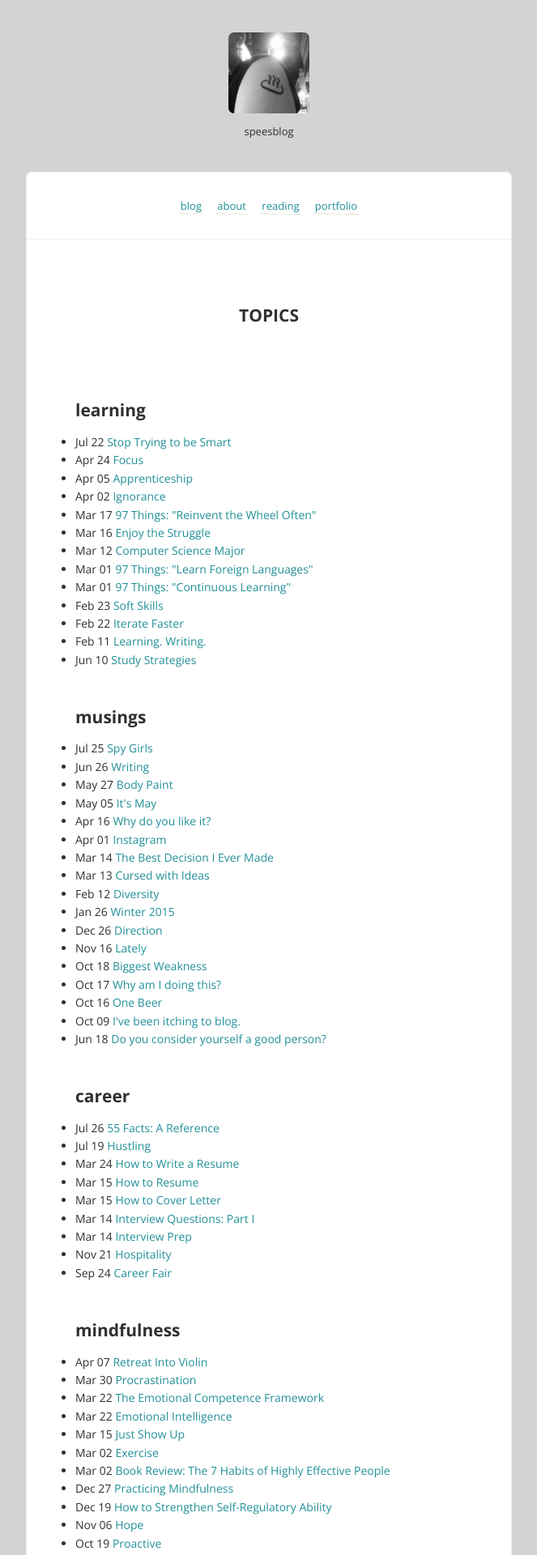
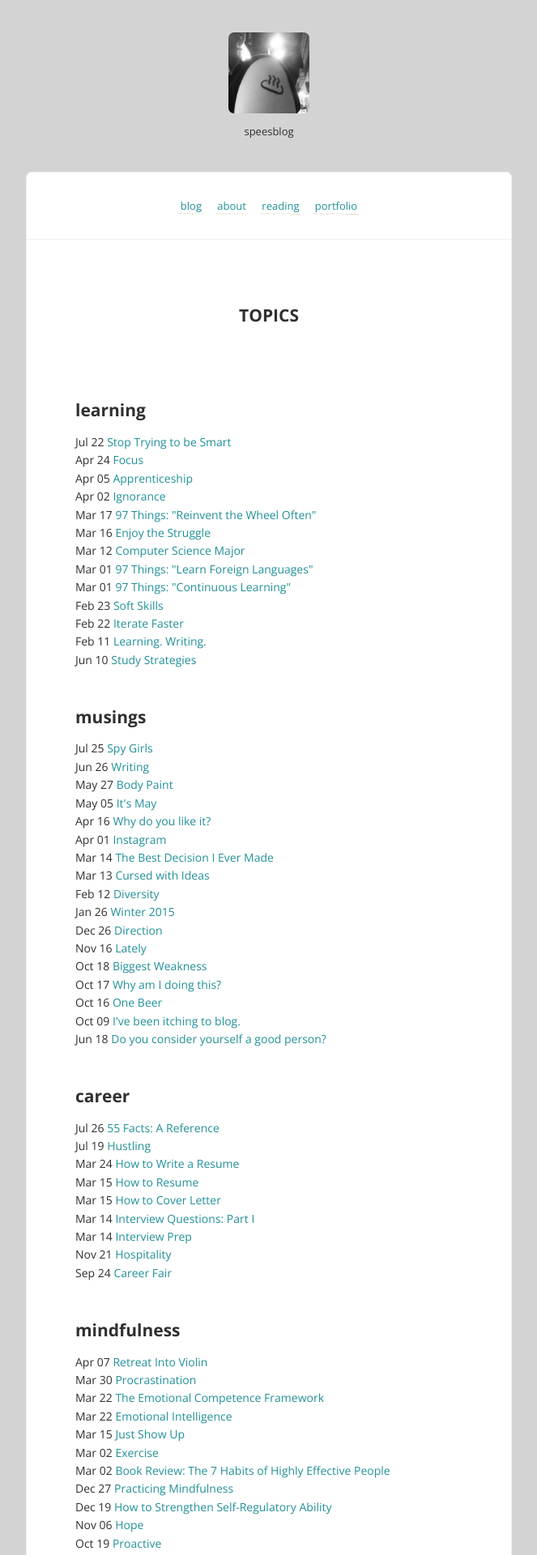
Before and after one commit to shelbyspees/speesblog, a Jekyll site: the page built from topics.md, in a window 1280 px wide. Shown: the top 1920 px of the page at 81% size, without its empty margins (308-971 px from the left). Built offline with Jekyll 4.4.1, drawn with Linux system fonts in a browser that asks for light colours; nearby versions of some CDN libraries; comment, search, counter and statistics services are not loaded; some of the changed text lies outside the part shown.

Commit message:
Add topics list

```diff
--- a/stylesheets/style.css
+++ b/stylesheets/style.css
@@ -105,6 +105,9 @@ img {
 ol, ol li {
   padding: 0;
   margin: 0; }
+
+.list-by-topic {
+  list-style: none; s}
 
 blockquote {
   margin: 0;
--- a/topics/topics.md
+++ b/topics.md
@@ -3,6 +3,7 @@ layout: page
 title: topics
 permalink: /topics/
 ---
+
 {% include JB/setup %}
 
 {% for category in site.categories %}
```
Also changed, not shown: _posts/2015-03-11-finals-bag-adt.md (+0 -1 lines), about.md (+2 -0 lines).
